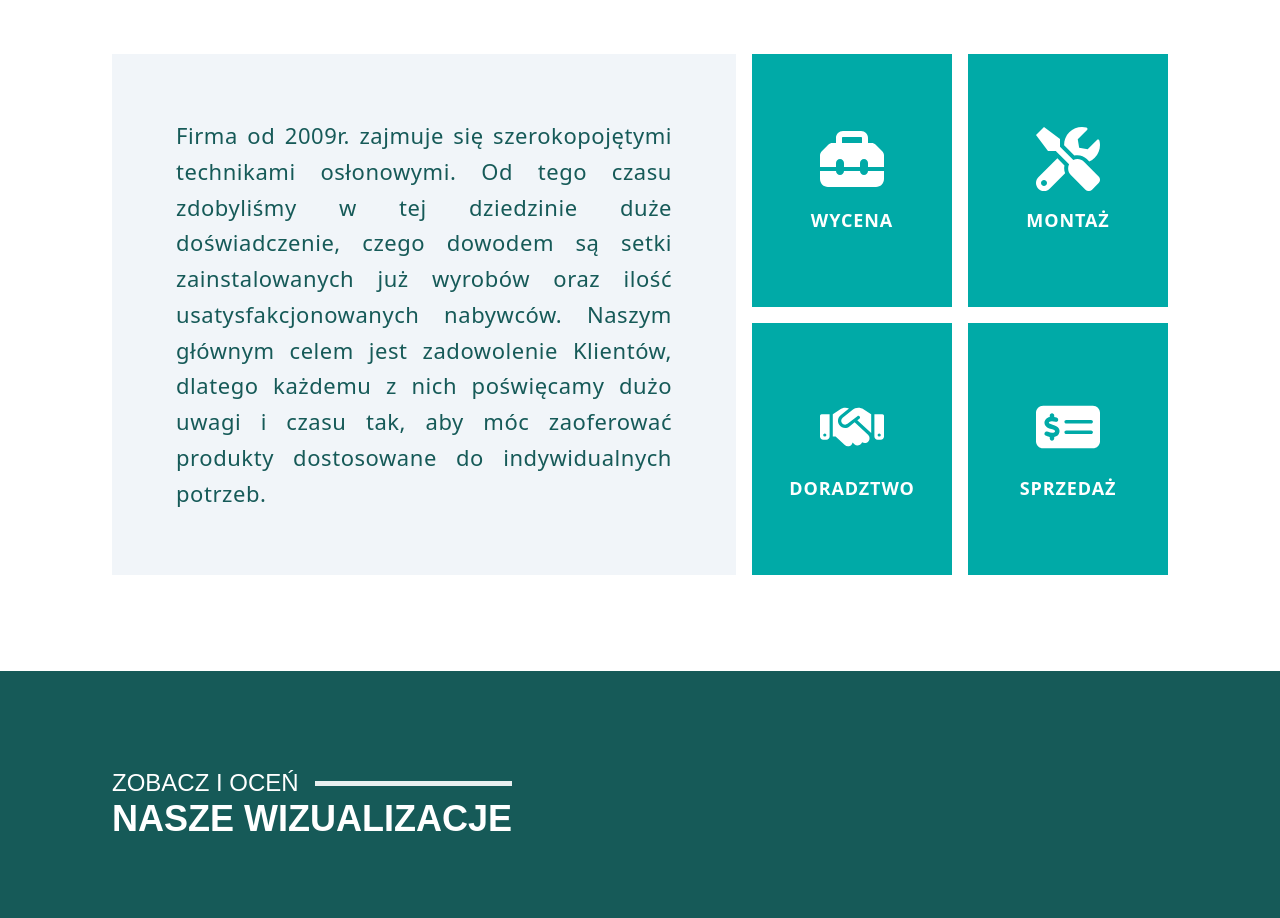
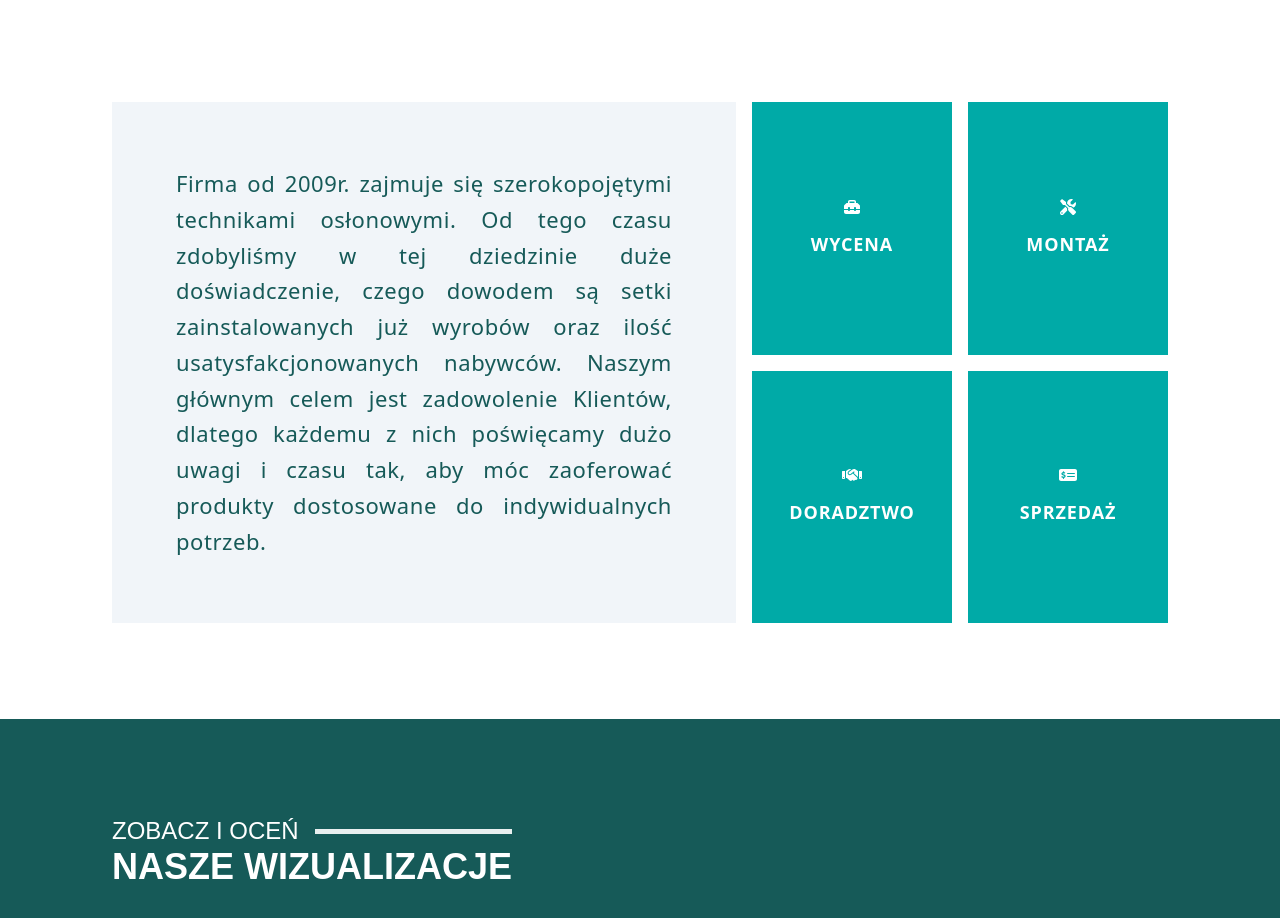
Before and after one commit to Hosuqa/Surella, a React (Vite) app: page / in a window 1280 px wide. Shown: the part 922-1840 px from the top of the page. Built offline with nearby package versions, Linux system fonts and the light colour scheme; a web font is replaced by a local one.

Commit message:
[FIX] TITLE WRAPPER ABOUT
Co-authored-by: Michał Świercz <Swierszczykowaty@users.noreply.github.com>

```diff
--- a/src/components/global/Title.tsx
+++ b/src/components/global/Title.tsx
@@ -10,7 +10,7 @@ type Props = {
 const Title = ({ title, subtitle, className, titleColor="text-surella-600", subtitleColor='text-surella-500', lineColor='bg-surella-500' }: Props) => {
   return (
     <>
-        <div className={`g-slate-400 flex w-full h-fit justify- mb-12 ${className}`}>
+        <div className={`g-slate-400 flex w-full h-fit justify- mb-24 ${className}`}>
             <div className="g-slate-500 flex flex-col">
                 <div className="g-slate-600 flex items-center h-full w-full  ">
                     <p className={`basis-30 text-nowrap text-center h-full uppercase ${subtitleColor} text-2xl font-interExtraBold font- `}>
--- a/src/components/global/Wrappers.tsx
+++ b/src/components/global/Wrappers.tsx
@@ -30,7 +30,7 @@ export const LgWrapper = ({ className, children, vertical=false, horizontal=true
 
 export const XlWrapper = ({ className, children, vertical=false, horizontal=true }: Props) => {
     return (
-        <div className={`${ vertical ? "my-12 md:my-16 lg:my-20 xl:my-24 2xl:my-28" : "" } ${ horizontal ? "mx-6 sm:mx-10 md:mx-16 lg:mx-24 xl:max-w-[980px] xl:mx-auto" : "" } ${ className }`}>
+        <div className={`${ vertical ? "my-12 md:my-16 lg:my-20 xl:my-24 2xl:my-28" : "" } ${ horizontal ? "mx-6 sm:mx-10 md:mx-16 lg:mx-24 xl:mx-96" : "" } ${ className }`}>
             { children }
         </div>
     );
--- a/src/components/sections/About.tsx
+++ b/src/components/sections/About.tsx
@@ -1,23 +1,23 @@
 import Title from '../global/Title'
-import { LgWrapper } from '@components/global/Wrappers'
+import { LgWrapper, XlWrapper} from '@components/global/Wrappers'
 import { styles } from "../../styles";
 //icons
 import { FaToolbox } from "react-icons/fa6";
 import { FaHandshake } from "react-icons/fa6";
 import { FaTools } from "react-icons/fa";
 import { FaMoneyCheckDollar } from "react-icons/fa6";
-import React, { ReactElement } from 'react';
+import React from 'react';
 import texts from '../../texts.json'
 
 
  type Props = {
    title: string;
-   icon: ReactElement;
+   Icon: React.ElementType;
  };
-const IconBox = ({title, icon}: Props) => {
+const IconBox = ({title, Icon}: Props) => {
   return (
     <div className='bg-surella-500 text-white w-full h-full flex flex-col justify-center items-center p-6'>
-      {React.cloneElement(icon, { className: 'w-16 h-16' })}
+      <Icon className="w-16 aspect-square" />
       <p className='pt-4 uppercase font-bold text-[18px] tracking-wider'>{title}</p>
     </div>
   );
@@ -39,12 +39,12 @@ const About = () => {
           </div>
           <div className='w-full xl:w-2/5 gap-4 flex flex-col items-center justify-center xl:order-2 order-1'>
             <div className='flex h-full w-full gap-4'>
-              <IconBox title='Wycena' icon={<FaToolbox/>}/>
-              <IconBox title='Montaż' icon={<FaTools />}/>
+              <IconBox title='Wycena' Icon={FaToolbox}/>
+              <IconBox title='Montaż' Icon={FaTools}/>
             </div>
             <div className='flex h-full w-full gap-4'>
-              <IconBox title='Doradztwo' icon={<FaHandshake />}/>
-              <IconBox title='Sprzedaż' icon={<FaMoneyCheckDollar />}/>
+              <IconBox title='Doradztwo' Icon={FaHandshake}/>
+              <IconBox title='Sprzedaż' Icon={FaMoneyCheckDollar}/>
             </div>
           </div>
         </div>
```
